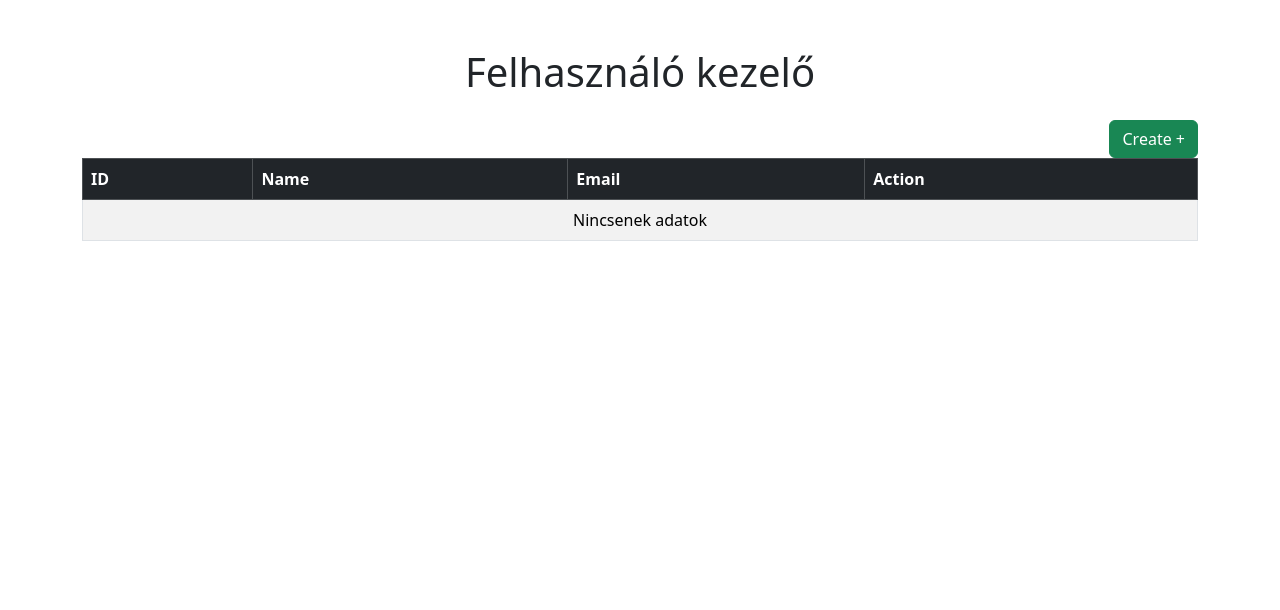
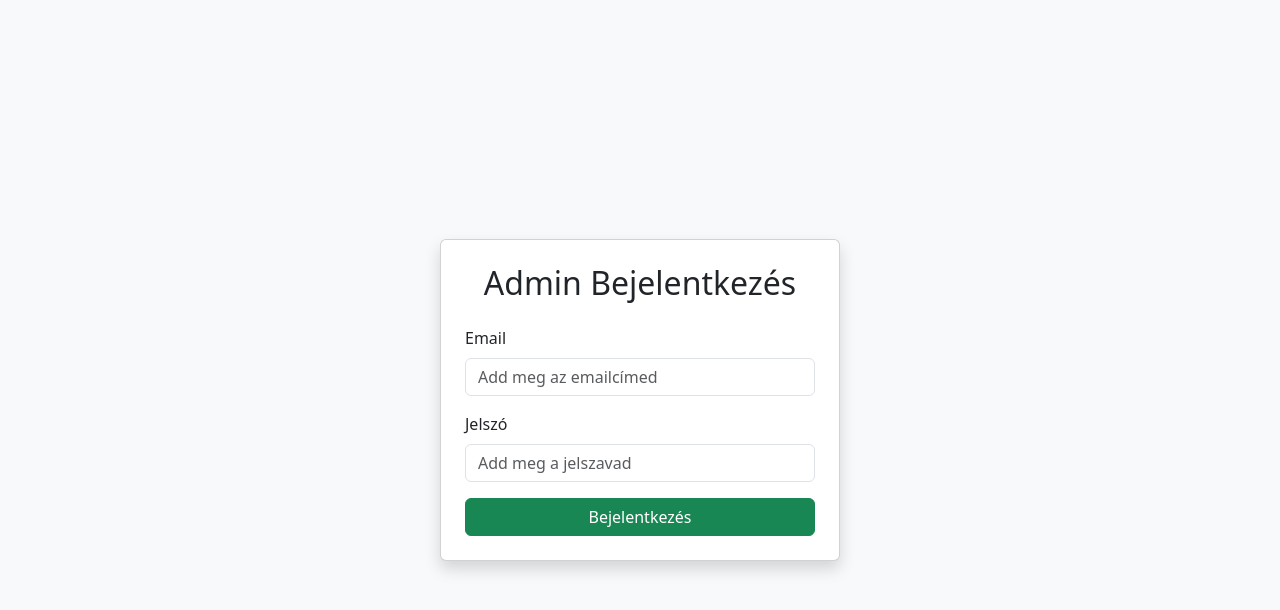
Before and after one commit to HetBalint/evvegiprojekt2025, a React (Create React App) app in the folder frontend/: page / in a window 1280 px wide. Shown: the top 610 px of the page. Built offline with nearby package versions, Linux system fonts and the light colour scheme.

Commit message:
adminlogin_elkezdve

```diff
--- a/frontend/src/AdminPanel/AdminCreate.jsx
+++ b/frontend/src/AdminPanel/AdminCreate.jsx
@@ -13,10 +13,10 @@ function AdminCreate() {
 
   const handleSubmit = (e) => {
     e.preventDefault();
-    axios.post('http://localhost:8081/users', values)
+    axios.post('http://localhost:8081/adminlist/users', values)
       .then(res => {
         console.log(res);
-        navigate(`/`)
+        navigate(`/adminlist`)
       })
       .catch(err => console.error(err));
   };
--- a/frontend/src/AdminPanel/AdminList.jsx
+++ b/frontend/src/AdminPanel/AdminList.jsx
@@ -8,23 +8,23 @@ function AdminList() {
 
     useEffect(() => {
         axios
-            .get("http://localhost:8081/")
+            .get("http://localhost:8081/adminlist/") // JAVÍTOTT API VÉGPONT
             .then((res) => {
-                console.log("API válasz:", res.data); // Debugging
+                console.log("API válasz:", res.data);
                 const responseData = Array.isArray(res.data) ? res.data : [];
                 setData(responseData);
             })
             .catch((err) => {
                 console.error("Hiba történt az API hívás során:", err);
-                setData([]); // Biztonsági üres tömb
+                setData([]);
             });
     }, []);
 
     const handleDelete = (id) => {
         axios
-            .delete(`http://localhost:8081/delete/${id}`)
+            .delete(`http://localhost:8081/adminlist/delete/${id}`) // JAVÍTOTT API VÉGPONT
             .then(() => {
-                setData(data.filter(user => user.id !== id)); // Adat frissítése
+                setData(data.filter(user => user.id !== id));
             })
             .catch((err) => console.log(err));
     };
--- /dev/null
+++ b/frontend/src/AdminPanel/AdminLogin.jsx
@@ -0,0 +1,41 @@
+import React, { useState } from "react";
+import "bootstrap/dist/css/bootstrap.min.css";
+
+function AdminLogin() {
+    const [values, setValues] = useState({
+        email: '',
+        password: ''
+    })
+
+    const handleInput = (event) => {
+        setValues(prev => ({...prev, [event.target.name]: [event.target.value]}))
+    }
+    const handleSubmit =(event) => {
+        event.preventDefault();
+
+    }
+
+
+  return (
+    <div className="d-flex justify-content-center align-items-center vh-100 bg-light">
+      <div className="card shadow p-4" style={{ width: "400px" }}>
+        <h2 className="text-center mb-4">Admin Bejelentkezés</h2>
+        <form action="" onSubmit={handleSubmit}>
+          <div className="mb-3">
+            <label htmlFor="email" className="form-label">Email</label>
+            <input type="email" className="form-control" name="email" placeholder="Add meg az emailcímed"
+            onChange={handleInput}/>
+          </div>
+          <div className="mb-3">
+            <label htmlFor="password" className="form-label">Jelszó</label>
+            <input type="password" className="form-control" name="password" placeholder="Add meg a jelszavad"
+            onChange={handleInput}/>
+          </div>
+          <button type="submit" className="btn btn-success w-100">Bejelentkezés</button>
+        </form>
+      </div>
+    </div>
+  );
+}
+
+export default AdminLogin;
--- a/frontend/src/AdminPanel/AdminUpdate.jsx
+++ b/frontend/src/AdminPanel/AdminUpdate.jsx
@@ -11,7 +11,7 @@ function AdminUpdate() {
     });
 
     useEffect(() => {
-        axios.get('http://localhost:8081/edit/'+id)
+        axios.get('http://localhost:8081/adminlist/edit/'+id)
             .then(res => {
                 if (res.data.length > 0) {
                     setValues({ nev: res.data[0].nev, email: res.data[0].email });
@@ -24,10 +24,10 @@ function AdminUpdate() {
 
     const handleUpdate = (event) => {
         event.preventDefault();
-        axios.put('http://localhost:8081/update/'+id, values)
+        axios.put('http://localhost:8081/adminlist/update/'+id, values)
         .then(res => {
             console.log(res)
-            navigate('/')
+            navigate('/adminlist')
         }).catch(err => console.log(err));
     }
     return (
--- /dev/null
+++ b/frontend/src/AdminPanel/LoginValidation.js
@@ -0,0 +1,3 @@
+function validation(values) {
+
+}
--- a/frontend/src/App.js
+++ b/frontend/src/App.js
@@ -4,6 +4,7 @@ import AdminList from './AdminPanel/AdminList'; // Helyes import útvonal
 import 'bootstrap/dist/css/bootstrap.min.css'
 import AdminCreate from './AdminPanel/AdminCreate'
 import AdminUpdate from './AdminPanel/AdminUpdate'
+import AdminLogin from './AdminPanel/AdminLogin';
 
 
 
@@ -14,7 +15,8 @@ const App = () => {
   return (
     <BrowserRouter>
       <Routes>
-        <Route path="/" element={<AdminList />} />
+        <Route path="/" element={<AdminLogin />} />
+        <Route path="/adminlist" element={<AdminList />} />
         <Route path="/create" element={<AdminCreate />} />
         <Route path="/edit/:id" element={<AdminUpdate />} />
       </Routes>
```
Also changed, not shown: 1 other file (tests, documents, lock files or other folders).
